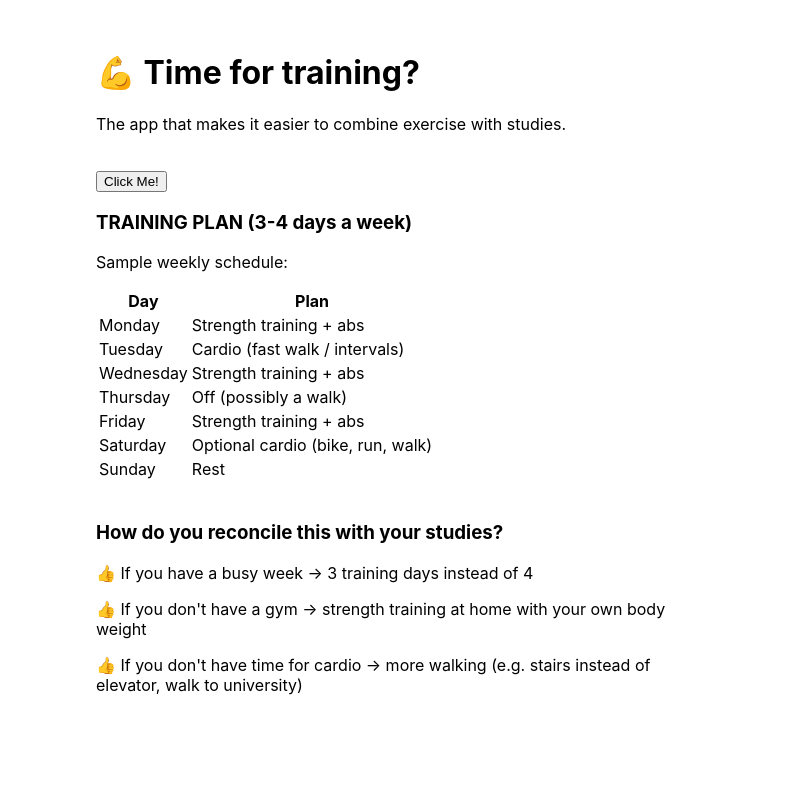
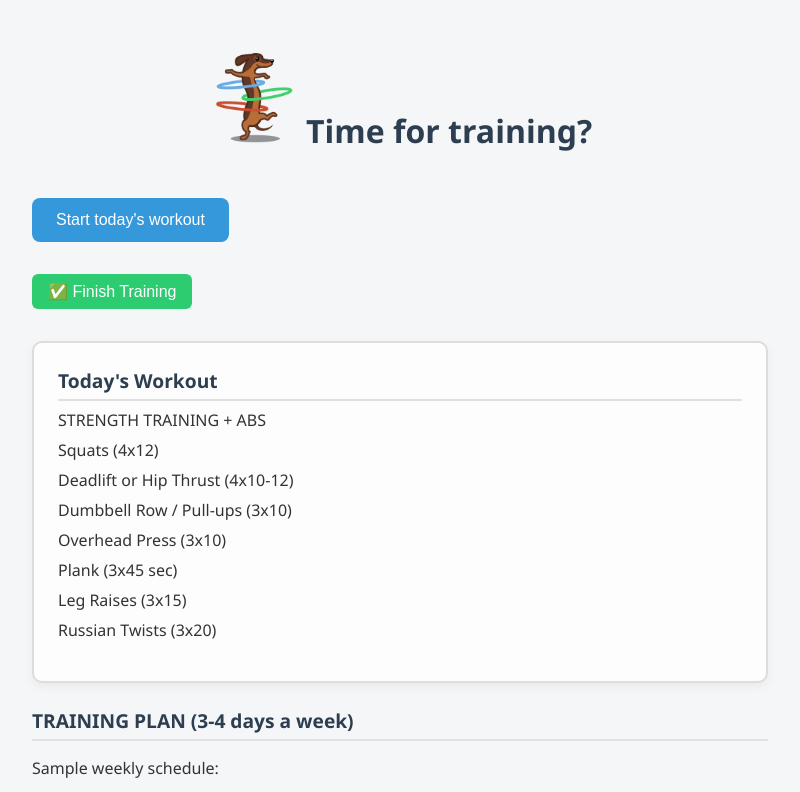
Before and after one commit to klaudiaszostek/ExercisesApp, an Electron app: page exercises-app/src/index.html in a window 800 px wide. Shown: the top 792 px of the page. Drawn offline with Linux system fonts and the light colour scheme.

Commit message:
First version with EXE

```diff
--- a/exercises-app/src/index.css
+++ b/exercises-app/src/index.css
@@ -1,7 +1,161 @@
 body {
-  font-family: -apple-system, BlinkMacSystemFont, 'Segoe UI', Roboto, Helvetica,
-    Arial, sans-serif;
+  font-family: "Segoe UI", Roboto, Helvetica, Arial, sans-serif;
+  background-color: #f4f6f8;
+  margin: 0;
+  padding: 2rem;
+  max-width: 800px;
   margin: auto;
-  max-width: 38rem;
+  color: #333;
+}
+
+h1,
+h2,
+h3 {
+  color: #2c3e50;
+  margin-bottom: 0.5rem;
+}
+
+h1 {
+  font-size: 2rem;
+  text-align: center;
+}
+
+h3 {
+  margin-top: 1.5rem;
+  font-size: 1.2rem;
+  border-bottom: 2px solid #e0e0e0;
+  padding-bottom: 0.3rem;
+}
+
+button {
+  background-color: #3498db;
+  color: white;
+  border: none;
+  padding: 0.8rem 1.5rem;
+  margin-top: 1rem;
+  font-size: 1rem;
+  border-radius: 8px;
+  cursor: pointer;
+  transition: background-color 0.3s ease;
+}
+
+button:hover {
+  background-color: #2980b9;
+}
+
+div {
+  margin-bottom: 1rem;
+}
+
+table {
+  width: 100%;
+  border-collapse: collapse;
+  margin-top: 1rem;
+  background-color: white;
+  box-shadow: 0 2px 4px rgba(0, 0, 0, 0.05);
+  border-radius: 8px;
+  overflow: hidden;
+}
+
+th,
+td {
+  padding: 0.75rem 1rem;
+  border-bottom: 1px solid #ddd;
+  text-align: left;
+}
+
+th {
+  background-color: #ecf0f1;
+  font-weight: 600;
+  color: #2c3e50;
+}
+
+tr:last-child td {
+  border-bottom: none;
+}
+
+#workoutContainer {
+  background-color: white;
   padding: 2rem;
+  border-radius: 12px;
+  box-shadow: 0 0 10px rgba(0, 0, 0, 0.05);
+  margin-top: 1rem;
+  text-align: center;
 }
+
+#workoutContainer h3 {
+  margin-bottom: 0.5rem;
+}
+
+#workoutContainer button {
+  margin-top: 1.2rem;
+}
+.timer {
+  position: fixed;
+  top: 20px;
+  right: 30px;
+  background-color: #3498db;
+  color: white;
+  padding: 0.4rem 0.8rem;
+  border-radius: 8px;
+  font-size: 1rem;
+  font-weight: bold;
+  box-shadow: 0 2px 4px rgba(0,0,0,0.2);
+  z-index: 1000;
+}
+#today-workout ul {
+  list-style: none;
+  padding-left: 0;
+}
+
+#today-workout li {
+  margin-bottom: 0.5rem;
+  font-size: 1rem;
+  display: flex;
+  align-items: center;
+}
+
+#today-workout input[type="checkbox"] {
+  margin-right: 0.5rem;
+  transform: scale(1.2);
+}
+.training-box {
+  margin-top: 2rem;
+  padding: 1.5rem;
+  border: 2px solid #ddd;
+  background-color: #fdfdfd;
+  border-radius: 10px;
+  box-shadow: 0 4px 10px rgba(0, 0, 0, 0.05);
+}
+
+.training-box h3 {
+  margin-top: 0;
+  color: #2c3e50;
+}
+
+.training-box ul {
+  list-style-type: disc;
+  padding-left: 1.5rem;
+  margin-top: 0.5rem;
+}
+
+#finish-btn {
+  background-color: #2ecc71;
+  color: white;
+  border: none;
+  padding: 0.5rem 1rem;
+  font-size: 1rem;
+  border-radius: 6px;
+  cursor: pointer;
+  transition: background-color 0.2s;
+}
+
+#finish-btn:hover {
+  background-color: #27ae60;
+}
+
+.done-status {
+  margin-top: 0.8rem;
+  font-weight: bold;
+  color: #27ae60;
+}
--- a/exercises-app/src/index.html
+++ b/exercises-app/src/index.html
@@ -6,12 +6,23 @@
     <link rel="stylesheet" href="index.css" />
   </head>
   <body>
-    <h1>💪 Time for training?</h1>
-    <p>The app that makes it easier to combine exercise with studies.</p>
+    <h1>
+      <img src="icon.ico" alt="App Icon" width="90" height="90" /> Time
+      for training?
+    </h1>
     <br />
     <div>
-      <button type="button">Click Me!</button>
+      <button id="startWorkoutBtn">Start today's workout</button>
     </div>
+    <button id="finish-btn" style="margin-top: 1rem">✅ Finish Training</button>
+    <p id="completion-status" class="done-status"></p>
+    <div id="today-workout" class="training-box">
+      <h3>Today's Workout</h3>
+      <ul id="exercise-list">
+        <li>Loading...</li>
+      </ul>
+    </div>
+
     <div>
       <h3>TRAINING PLAN (3-4 days a week)</h3>
       <p></p>
@@ -65,4 +76,99 @@
       </p>
     </div>
   </body>
+  <script src="renderer.js"></script>
+  <script>
+    const workouts = {
+      Monday: [
+        "STRENGTH TRAINING + ABS",
+        "Squats (4x12)",
+        "Deadlift or Hip Thrust (4x10-12)",
+        "Dumbbell Row / Pull-ups (3x10)",
+        "Overhead Press (3x10)",
+        "Plank (3x45 sec)",
+        "Leg Raises (3x15)",
+        "Russian Twists (3x20)",
+      ],
+      Tuesday: [
+        "CARDIO",
+        "Fast walk – 8–10k steps",
+        "OR Intervals: 30s sprint + 30s jog x10",
+      ],
+      Wednesday: [
+        "STRENGTH TRAINING + ABS",
+        "Squats (4x12)",
+        "Deadlift or Hip Thrust (4x10-12)",
+        "Dumbbell Row / Pull-ups (3x10)",
+        "Overhead Press (3x10)",
+        "Plank (3x45 sec)",
+        "Leg Raises (3x15)",
+        "Russian Twists (3x20)",
+      ],
+      Thursday: ["REST OR WALK"],
+      Friday: [
+        "STRENGTH TRAINING + ABS",
+        "Squats (4x12)",
+        "Deadlift or Hip Thrust (4x10-12)",
+        "Dumbbell Row / Pull-ups (3x10)",
+        "Overhead Press (3x10)",
+        "Plank (3x45 sec)",
+        "Leg Raises (3x15)",
+        "Russian Twists (3x20)",
+      ],
+      Saturday: ["OPTIONAL CARDIO", "BIKE / RUN / WALK"],
+      Sunday: ["REST"],
+    };
+
+    function showTodayWorkout() {
+      const days = [
+        "Sunday",
+        "Monday",
+        "Tuesday",
+        "Wednesday",
+        "Thursday",
+        "Friday",
+        "Saturday",
+      ];
+      const today = days[new Date().getDay()];
+      const list = document.getElementById("exercise-list");
+
+      list.innerHTML = "";
+      workouts[today].forEach((ex) => {
+        const li = document.createElement("li");
+        li.textContent = ex;
+        list.appendChild(li);
+      });
+
+      // Check if already marked as completed today
+      const done = localStorage.getItem("done-" + today);
+      if (done === "true") {
+        document.getElementById("completion-status").textContent =
+          "✅ Completed!";
+      }
+    }
+
+    function finishWorkout() {
+      const days = [
+        "Sunday",
+        "Monday",
+        "Tuesday",
+        "Wednesday",
+        "Thursday",
+        "Friday",
+        "Saturday",
+      ];
+      const today = days[new Date().getDay()];
+      localStorage.setItem("done-" + today, "true");
+
+      document.getElementById("completion-status").textContent =
+        "✅ Completed!";
+    }
+
+    document.addEventListener("DOMContentLoaded", () => {
+      showTodayWorkout();
+      document
+        .getElementById("finish-btn")
+        .addEventListener("click", finishWorkout);
+    });
+  </script>
 </html>
--- /dev/null
+++ b/exercises-app/src/renderer.js
@@ -0,0 +1,8 @@
+window.addEventListener("DOMContentLoaded", () => {
+  const startBtn = document.getElementById("startWorkoutBtn");
+  if (startBtn) {
+    startBtn.addEventListener("click", () => {
+      window.electronAPI.openWorkoutWindow();
+    });
+  }
+});
```
Also changed, not shown: exercises-app/package.json (+20 -1 lines), exercises-app/src/index.js (+22 -17 lines), exercises-app/src/preload.js (+7 -0 lines), exercises-app/src/workout.html (added, +32 -0 lines), exercises-app/src/workoutRenderer.js (added, +87 -0 lines), README.md, exercises-app/icon.ico (added), exercises-app/src/icon.ico (added).
